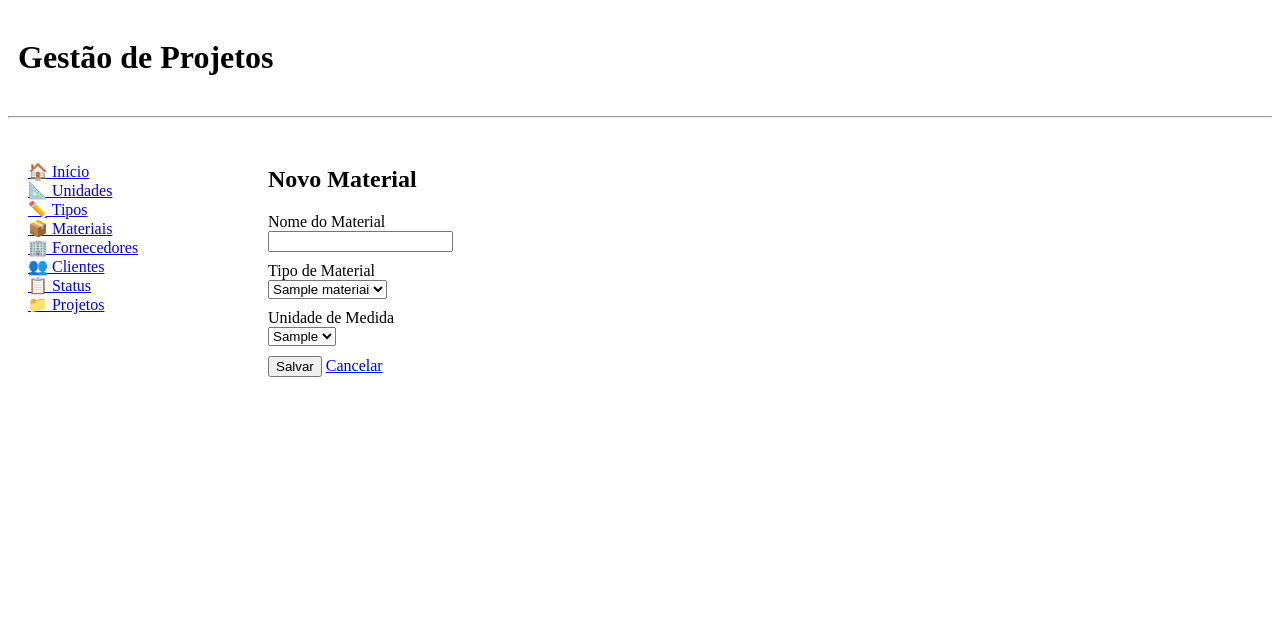
After one commit to rcmcv/gestao-projetos, a Flask app: page /materiais/novo in a window 1280 px wide. The commit adds this page. Shown: the top 617 px of the page. Run offline with Flask 3, Linux system fonts and the light colour scheme; tables that the repository leaves empty hold one stand-in row (values such as "Sample post").

Commit message:
Implementa CRUD completo de Materiais com formulário dinâmico, busca AJAX e interface padronizada

```diff
--- /dev/null
+++ b/app/forms/material_form.py
@@ -0,0 +1,12 @@
+# Arquivo: app/forms/material_form.py
+
+from flask_wtf import FlaskForm
+from wtforms import StringField, SelectField, SubmitField
+from wtforms.validators import DataRequired, Length
+
+# ✅ Formulário para cadastro e edição de materiais
+class MaterialForm(FlaskForm):
+    nome = StringField('Nome do Material', validators=[DataRequired(), Length(max=100)])
+    tipo_id = SelectField('Tipo de Material', coerce=int, validators=[DataRequired()])
+    unidade_id = SelectField('Unidade de Medida', coerce=int, validators=[DataRequired()])
+    submit = SubmitField('Salvar')
--- a/app/routes/materiais_routes.py
+++ b/app/routes/materiais_routes.py
@@ -1,82 +1,81 @@
 # Arquivo: app/routes/materiais_routes.py
-from flask import Blueprint, request
+# Rotas da interface web relacionadas à materiais: cadastrar, listar, editar, excluir e busca dinâmica
+from flask import render_template, request, redirect, url_for, flash, jsonify
 from app.extensions import db
 from app.models.models import Material, TipoMaterial, UnidadeMedida
-from app.utils.resposta import resposta_json
 from .web_routes import web
+from app.forms.material_form import MaterialForm
 
-# web = Blueprint('materiais', __name__)
+# ✅ Lista todos os materiais
+@web.route('/materiais')
+def listar_materiais_web():
+    materiais = Material.query.order_by(Material.id).all()
+    return render_template('materiais/listar_materiais.html', materiais=materiais)
 
-# ✅ Listar materiais com nomes de tipo e unidade
-@web.route('/materiais', methods=['GET'])
-def listar_materiais():
-    materiais = Material.query.all()
-    return resposta_json([
-        {
-            'id': m.id,
-            'nome': m.nome,
-            'tipo': m.tipo.nome,
-            'unidade': m.unidade.sigla
-        } for m in materiais
-    ])
+# ✅ Adiciona novo material
+@web.route('/materiais/novo', methods=['GET', 'POST'])
+def novo_material():
+    form = MaterialForm()
+    form.tipo_id.choices = [(t.id, t.nome) for t in TipoMaterial.query.order_by('nome')]
+    form.unidade_id.choices = [(u.id, u.sigla) for u in UnidadeMedida.query.order_by('sigla')]
 
-# ✅ Adicionar novo material
-@web.route('/materiais', methods=['POST'])
-def adicionar_material():
-    dados = request.json
-    nome = dados.get('nome')
-    tipo_id = dados.get('tipo_id')
-    unidade_id = dados.get('unidade_id')
+    if form.validate_on_submit():
+        novo = Material(
+            nome=form.nome.data.strip(),
+            tipo_id=form.tipo_id.data,
+            unidade_id=form.unidade_id.data
+        )
+        db.session.add(novo)
+        db.session.commit()
+        flash("Material cadastrado com sucesso!", "success")
+        return redirect(url_for('web.listar_materiais_web'))
 
-    if not nome or not tipo_id or not unidade_id:
-        return resposta_json({'erro': 'Informe nome, tipo_id e unidade_id.'}, 400)
+    return render_template('materiais/form_material.html', form=form, material=None)
 
-    material = Material(nome=nome, tipo_id=tipo_id, unidade_id=unidade_id)
-    db.session.add(material)
-    db.session.commit()
-    return resposta_json({'mensagem': 'Material cadastrado com sucesso!'})
+# ✅ Edita material
+@web.route('/materiais/<int:id>/editar', methods=['GET', 'POST'])
+def editar_material(id):
+    material = Material.query.get_or_404(id)
+    form = MaterialForm(obj=material)
+    form.tipo_id.choices = [(t.id, t.nome) for t in TipoMaterial.query.order_by('nome')]
+    form.unidade_id.choices = [(u.id, u.sigla) for u in UnidadeMedida.query.order_by('sigla')]
 
-# ✅ Editar material
-@web.route('/materiais/<int:id>', methods=['PUT'])
-def editar_material(id):
-    material = Material.query.get(id)
-    if not material:
-        return resposta_json({'erro': 'Material não encontrado.'}, 404)
+    if form.validate_on_submit():
+        material.nome = form.nome.data.strip()
+        material.tipo_id = form.tipo_id.data
+        material.unidade_id = form.unidade_id.data
+        db.session.commit()
+        flash("Material atualizado com sucesso!", "success")
+        return redirect(url_for('web.listar_materiais_web'))
 
-    dados = request.json
-    material.nome = dados.get('nome', material.nome)
-    material.tipo_id = dados.get('tipo_id', material.tipo_id)
-    material.unidade_id = dados.get('unidade_id', material.unidade_id)
+    return render_template('materiais/form_material.html', form=form, material=material)
 
-    db.session.commit()
-    return resposta_json({'mensagem': 'Material atualizado com sucesso.'})
-
-# ✅ Excluir material
-@web.route('/materiais/<int:id>', methods=['DELETE'])
+# ✅ Exclui material
+@web.route('/materiais/<int:id>/excluir', methods=['POST'])
 def excluir_material(id):
-    material = Material.query.get(id)
-    if not material:
-        return resposta_json({'erro': 'Material não encontrado.'}, 404)
-
+    material = Material.query.get_or_404(id)
     db.session.delete(material)
     db.session.commit()
-    return resposta_json({'mensagem': f'Material {material.nome} excluído com sucesso.'})
+    flash("Material excluído com sucesso!", "success")
+    return redirect(url_for('web.listar_materiais_web'))
 
-# ✅ Rota para buscar materiais por tipo de material
+# ✅ Busca dinâmica por tipo e nome
 @web.route('/materiais/buscar', methods=['GET'])
-def buscar_materiais_por_tipo_e_nome():
+def buscar_materiais_web():
     tipo_id = request.args.get('tipo_id')
-    busca = request.args.get('q', '')  # texto digitado pelo usuário
+    busca = request.args.get('q', '')
 
     if not tipo_id:
-        return resposta_json({'erro': 'tipo_id é obrigatório.'}, 400)
+        return jsonify({'erro': 'tipo_id é obrigatório.'}), 400
 
-    # Filtra materiais pelo tipo e nome que contenha o texto digitado (case insensitive)
     materiais = Material.query.filter(
         Material.tipo_id == tipo_id,
         Material.nome.ilike(f"%{busca}%")
     ).all()
 
-    return resposta_json([
-        {'id': m.id, 'nome': m.nome} for m in materiais
-    ])
+    return jsonify([{'id': m.id, 'nome': m.nome} for m in materiais])
+
+@web.route('/materiais/buscar-ui')
+def buscar_materiais_ui():
+    tipos = TipoMaterial.query.order_by('nome').all()
+    return render_template('materiais/buscar_materiais.html', tipos=tipos)
--- a/app/templates/base.html
+++ b/app/templates/base.html
@@ -35,7 +35,7 @@
                 <li><a href="{{ url_for('web.pagina_inicial') }}">🏠 Início</a></li>
                 <li><a href="{{ url_for('web.listar_unidades') }}">📐 Unidades</a></li>
                 <li><a href="{{ url_for('web.listar_tipos_material') }}">✏️ Tipos</a></li>
-                <li><a href="{{ url_for('web.listar_materiais') }}">📦 Materiais</a></li>
+                <li><a href="{{ url_for('web.listar_materiais_web') }}">📦 Materiais</a></li>
                 <li><a href="{{ url_for('web.listar_fornecedores') }}">🏢 Fornecedores</a></li>
                 <li><a href="{{ url_for('web.listar_clientes') }}">👥 Clientes</a></li>
                 <li><a href="{{ url_for('web.listar_status') }}">📋 Status</a></li>
--- /dev/null
+++ b/app/templates/materiais/form_material.html
@@ -0,0 +1,39 @@
+<!-- Arquivo: templates/materiais/form_material.html -->
+{% extends 'base.html' %}
+
+{% block conteudo %}
+<h2>{{ 'Editar' if material else 'Novo' }} Material</h2>
+
+<form method="POST">
+    {{ form.hidden_tag() }}
+
+    <div style="margin-bottom: 10px;">
+        {{ form.nome.label }}<br>
+        {{ form.nome(class="form-control") }}
+        {% for erro in form.nome.errors %}
+            <small class="text-danger">{{ erro }}</small>
+        {% endfor %}
+    </div>
+
+    <div style="margin-bottom: 10px;">
+        {{ form.tipo_id.label }}<br>
+        {{ form.tipo_id(class="form-control") }}
+        {% for erro in form.tipo_id.errors %}
+            <small class="text-danger">{{ erro }}</small>
+        {% endfor %}
+    </div>
+
+    <div style="margin-bottom: 10px;">
+        {{ form.unidade_id.label }}<br>
+        {{ form.unidade_id(class="form-control") }}
+        {% for erro in form.unidade_id.errors %}
+            <small class="text-danger">{{ erro }}</small>
+        {% endfor %}
+    </div>
+
+    <div>
+        {{ form.submit(class="btn btn-primary") }}
+        <a href="{{ url_for('web.listar_materiais_web') }}" class="btn btn-secondary">Cancelar</a>
+    </div>
+</form>
+{% endblock %}
```
Also changed, not shown: app/templates/materiais/buscar_materiais.html (added, +81 -0 lines), app/templates/materiais/listar_materiais.html (added, +44 -0 lines).
